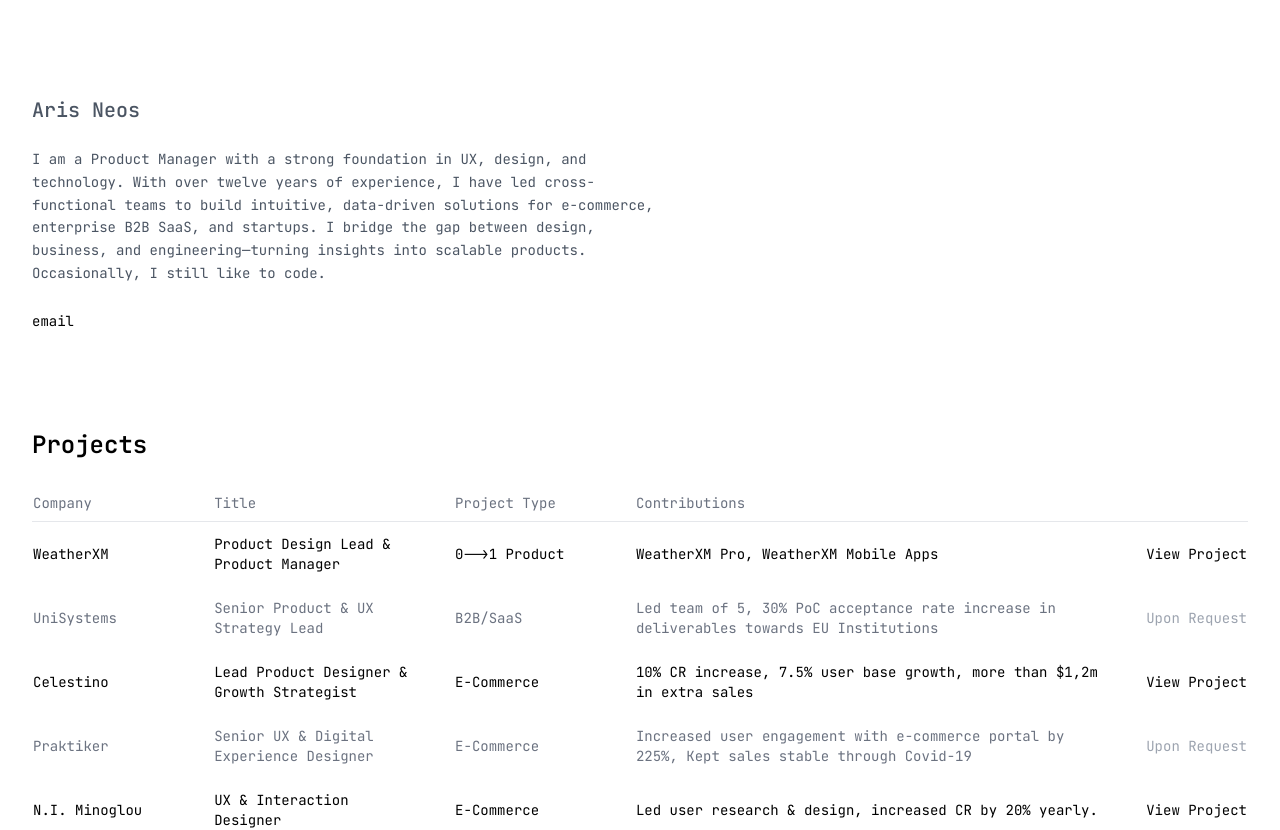
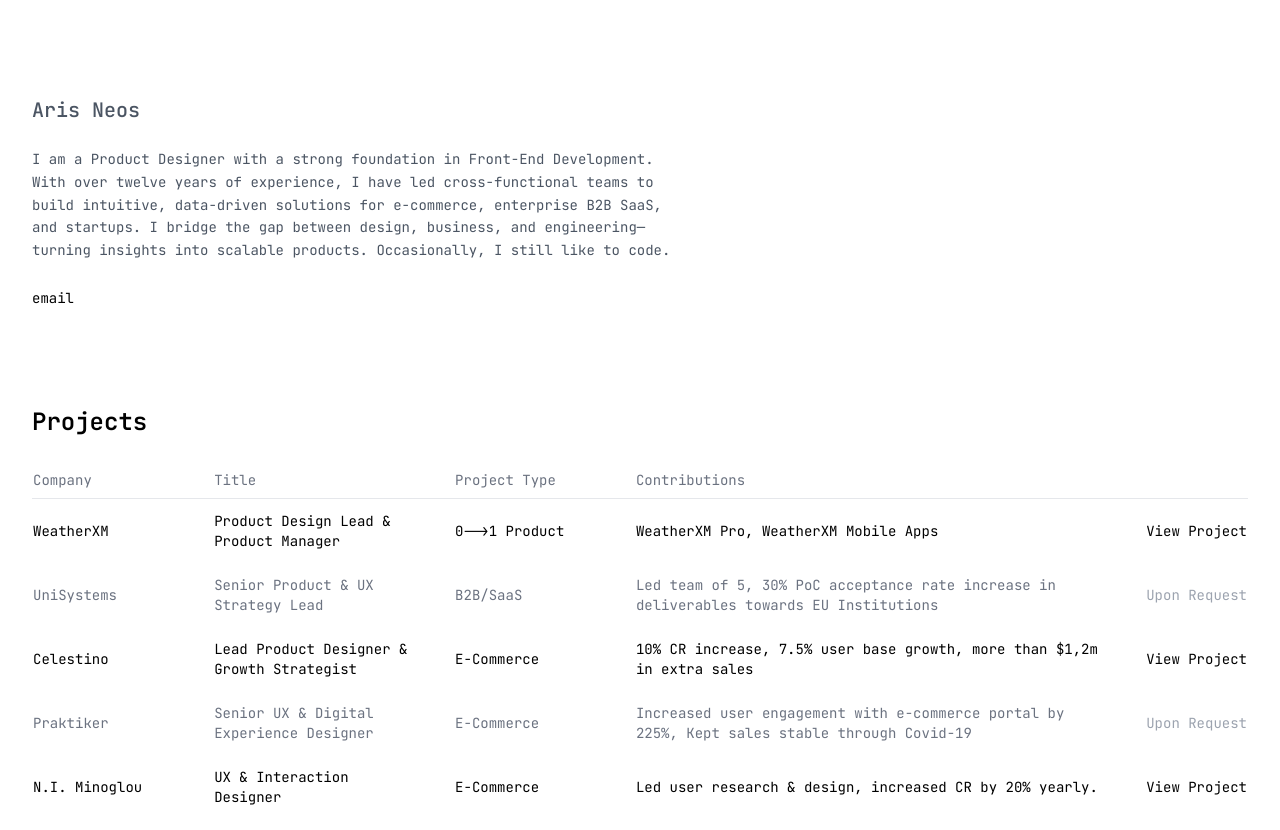
Before and after one commit to arisneos/portfolio, a Next.js app: page / in a window 1280 px wide. Shown: the top 830 px of the page. Built offline with nearby package versions, Linux system fonts and the light colour scheme.

Commit message:
Updated header
Changed portfolio header

```diff
--- a/app/components/Header.tsx
+++ b/app/components/Header.tsx
@@ -18,7 +18,7 @@
         {isHomePage && (
           <>
             <p className="text-sm text-gray-600 leading-relaxed">
-            I am a Product Manager with a strong foundation in UX, design, and technology.
+            I am a Product Designer with a strong foundation in Front-End Development.
             With over twelve years of experience, I have led cross-functional teams to build intuitive,
             data-driven solutions for e-commerce, enterprise B2B SaaS, and startups.
             I bridge the gap between design, business, and engineering—turning insights
```
